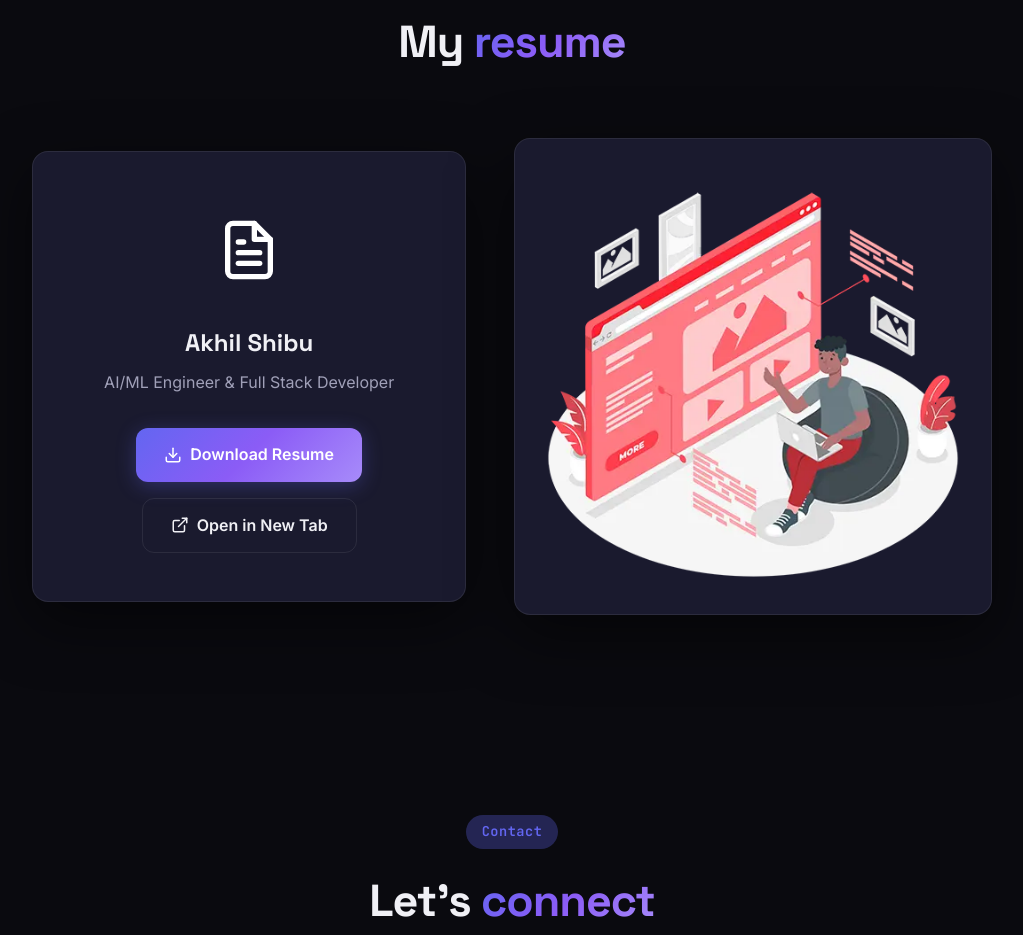
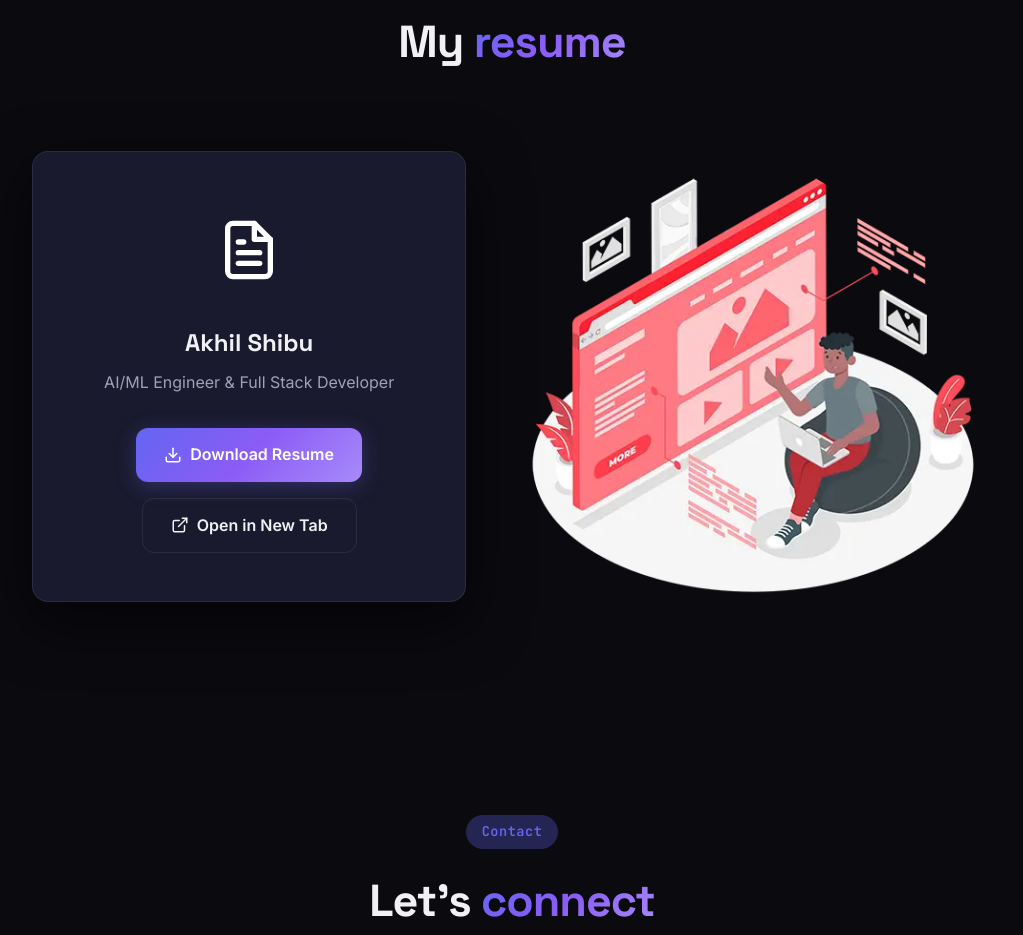
Before and after one commit to Hydra404coder/Portfolionew, a React (Vite) app: page / in a window 1280 px wide. Shown: the part 10080-11015 px from the top of the page, without its empty margins (128-1151 px from the left). Built offline with nearby package versions, Linux system fonts and the light colour scheme.

Commit message:
fix: remove container from resume preview image

```diff
--- a/src/styles/index.css
+++ b/src/styles/index.css
@@ -1667,11 +1667,9 @@ code {
 }
 
 .resume-preview {
-  background: var(--bg-card);
-  border: 1px solid var(--border);
-  border-radius: var(--radius-lg);
-  padding: 16px;
-  box-shadow: var(--shadow-lg);
+  display: flex;
+  align-items: center;
+  justify-content: center;
 }
 
 .resume-preview-img {
```
